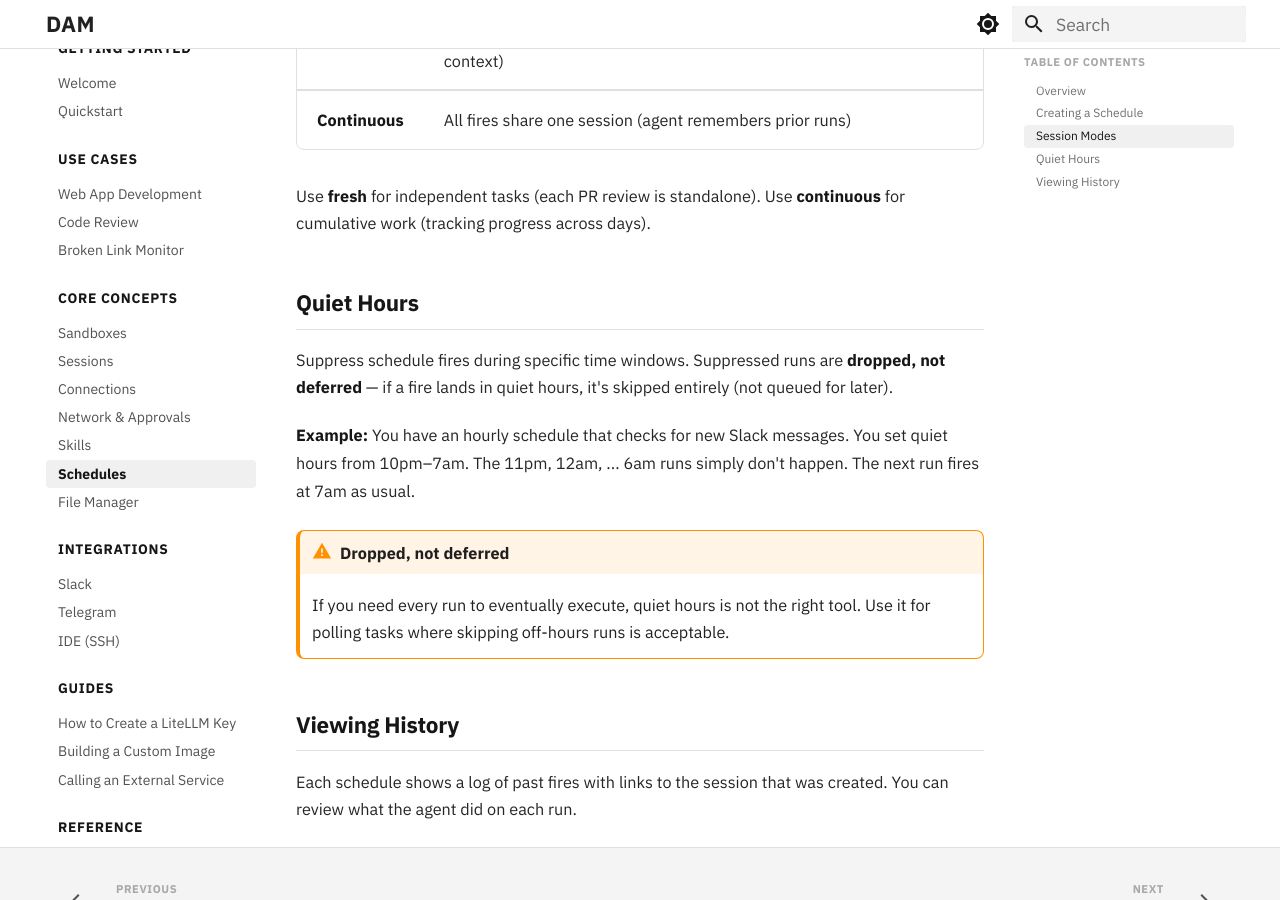
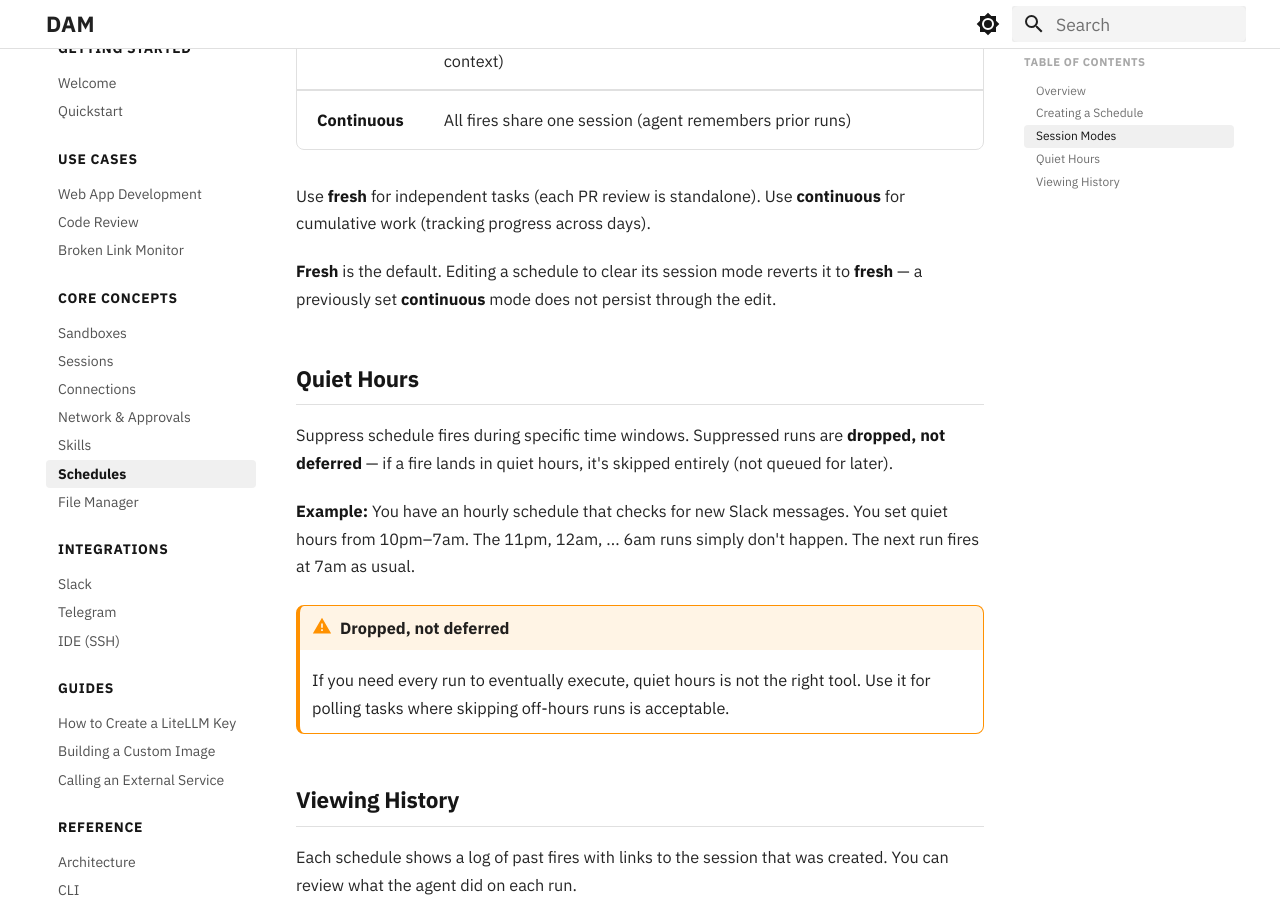
Before and after one commit to dam-agents/docs, an MkDocs documentation site: the page built from docs/core-concepts/schedules.md, in a window 1280 px wide and 900 px high, scrolled down 1198 px. Built offline with MkDocs 1.6.1 and Material for MkDocs 9.7.7, drawn with Linux system fonts in a browser that asks for light colours.

Commit message:
docs: sync for dam-agents/dam#1903 — fresh/continuous toggle reverts to fresh on edit (#46)
Co-authored-by: doc-sync <doc-sync@users.noreply.github.ibm.com>

```diff
--- a/docs/core-concepts/schedules.md
+++ b/docs/core-concepts/schedules.md
@@ -33,6 +33,8 @@ Schedules let you define automated tasks that fire on a timer:
 
 Use **fresh** for independent tasks (each PR review is standalone). Use **continuous** for cumulative work (tracking progress across days).
 
+**Fresh** is the default. Editing a schedule to clear its session mode reverts it to **fresh** — a previously set **continuous** mode does not persist through the edit.
+
 ## Quiet Hours
 
 Suppress schedule fires during specific time windows. Suppressed runs are **dropped, not deferred** — if a fire lands in quiet hours, it's skipped entirely (not queued for later).
```
